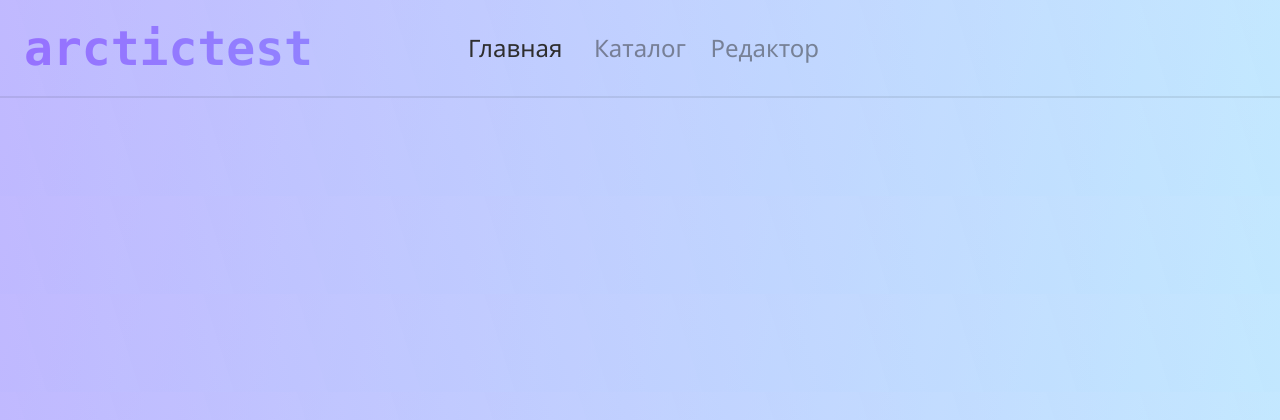
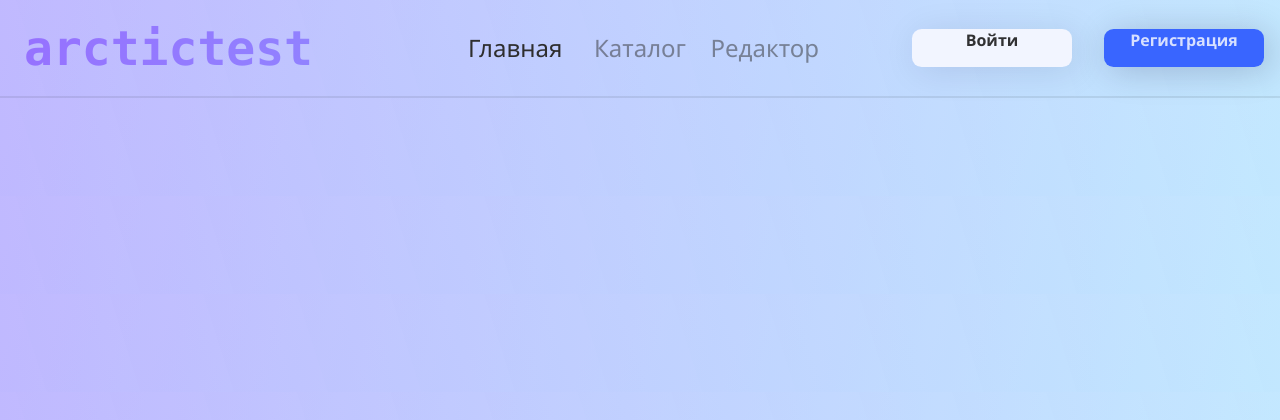
Before and after one commit to x64penguin/studenthub, a Flask app: page / in a window 1280 px wide. Shown: the top 420 px of the page. Run offline with Flask 2, Linux system fonts and the light colour scheme.

Commit message:
navbar work

```diff
--- a/models.py
+++ b/models.py
@@ -17,4 +17,4 @@ class User(UserMixin, db.Model):
     id = db.Column(db.Integer, primary_key=True)
     username = db.Column(db.String(64), unique=True)
     email = db.Column(db.String(128), unique=True)
-    password_has = db.Column(db.String(128))
+    password_hash = db.Column(db.String(128))
--- a/routes.py
+++ b/routes.py
@@ -6,7 +6,8 @@ from flask import render_template, redirect, url_for, flash, request, send_file,
     make_response
 from flask_login import current_user, login_user, logout_user, login_required
 
+
 @app.route("/")
 @app.route("/index")
 def index():
-    return render_template("index.html")
+    return render_template("index.html", user=current_user)
--- a/static/css/main.css
+++ b/static/css/main.css
@@ -56,3 +56,45 @@ body {
 .navbar__Active {
     color: #2E2E2E!important;
 }
+
+.log_buttons__wrapper {
+    float: right;
+    height: 100%;
+    display: flex;
+    font-family: 'Segoe UI';
+    font-style: normal;
+    font-weight: 600;
+    font-size: 16px;
+    display: flex;
+    align-items: center;
+
+    color: rgba(255, 255, 255, 0.8);
+}
+
+.log_buttons__wrapper > a {
+    height: 60%;
+    width: 10rem;
+    vertical-align: middle;
+    text-align: center;
+    border-radius: 0.6rem;
+    text-decoration: none;
+}
+
+.log_buttons__wrapper > a > span {
+    height: 100%;
+    line-height: 100%;
+}
+
+.login_button {
+    background: #F2F5FF;
+    box-shadow: 5px 4px 35px rgba(6, 5, 47, 0.1);
+    margin-right: 1rem;
+    color: rgba(0, 0, 0, 0.8);
+}
+
+.register_button {
+    background: #3965FF;
+    box-shadow: 5px 4px 35px rgba(6, 5, 47, 0.2);
+    margin-left: 1rem;
+    color: rgba(255, 255, 255, 0.8);
+}
--- /dev/null
+++ b/templates/base.html
@@ -0,0 +1,31 @@
+<!DOCTYPE html>
+<html lang="en">
+<head>
+    <meta charset="UTF-8">
+    <meta name="viewport" content="width=device-width, initial-scale=1">
+    <link rel="stylesheet" href="../static/css/main.css">
+    <title>ArcticTest</title>
+</head>
+<body>
+    <div class="header">
+        <span class="title">arctictest</span>
+        <div class="navbar">
+            <span id="main_page_link" class="navbar__Active">Главная</span>
+            <span id="catalog_link">Каталог</span>
+            <span id="editor_link">Редактор</span>
+        </div>
+        <div class="header__Profile">
+            {% if user.is_authenticated %}
+            {% else %}
+                <div class="log_buttons__wrapper">
+                    <a href="" class="login_button"><span>Войти</span></a>
+                    <a href="" class="register_button"><span>Регистрация</span></a>
+                </div>
+            {% endif %}
+        </div>
+    </div>
+
+    {% block content %}
+    {% endblock content %}
+</body>
+</html>
--- a/templates/index.html
+++ b/templates/index.html
@@ -1,22 +1,3 @@
-<!DOCTYPE html>
-<html lang="en">
-<head>
-    <meta charset="UTF-8">
-    <meta name="viewport" content="width=device-width, initial-scale=1">
-    <link rel="stylesheet" href="../static/css/main.css">
-    <title>ArcticTest</title>
-</head>
-<body>
-    <div class="header">
-        <span class="title">arctictest</span>
-        <div class="navbar">
-            <span class="navbar__Active">Главная</span>
-            <span>Каталог</span>
-            <span>Редактор</span>
-        </div>
-        <div class="header__Profile">
-
-        </div>
-    </div>
-</body>
-</html>
+{% extends "base.html" %}
+{% block content %}
+{% endblock content %}
```
Also changed, not shown: app.py (deleted).
